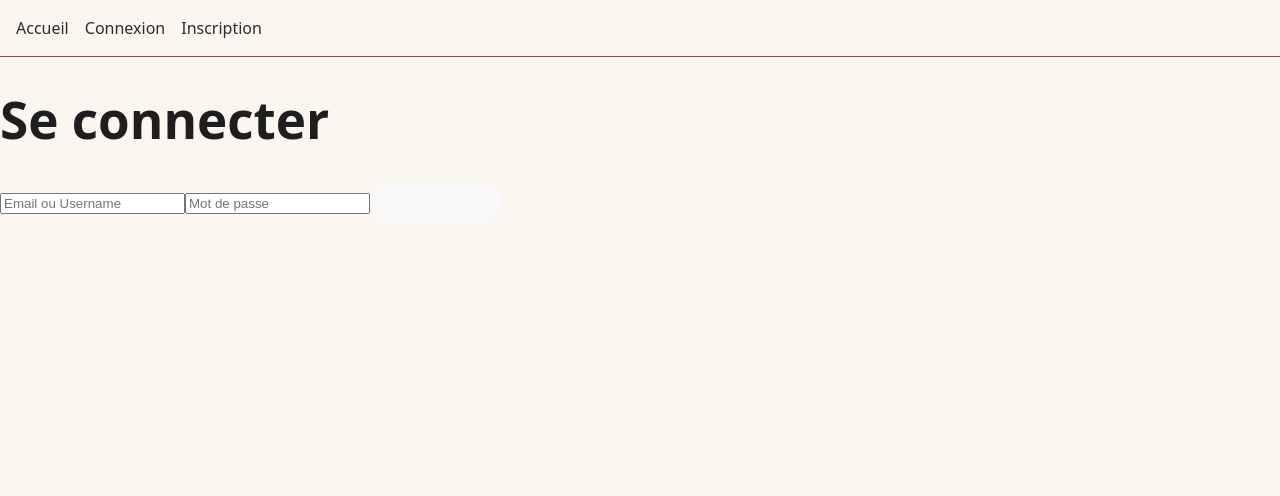
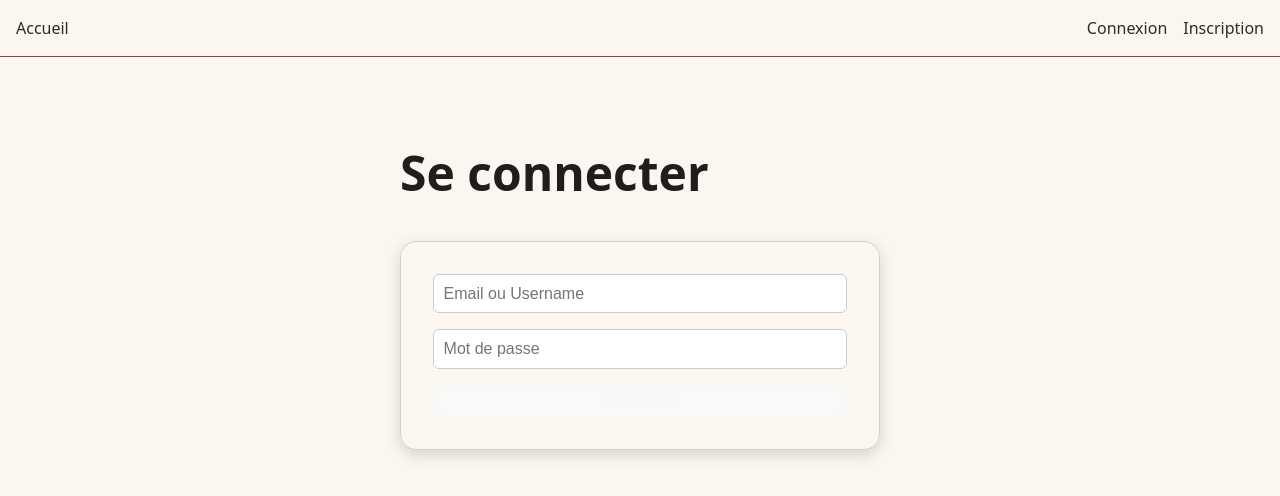
Before and after one commit to melody-ste/social-network, a React (Vite) app: page /login in a window 1280 px wide. Shown: the top 496 px of the page. Built offline with nearby package versions, Linux system fonts and the light colour scheme.

Commit message:
global css on every page

```diff
--- a/src/App.css
+++ b/src/App.css
@@ -1,12 +1,45 @@
+/* COMPONENTS */
+.container {
+ margin: 5rem 25rem;
+}
+
 .card {
   padding: 2em;
+  border: 1px solid rgba(0, 0, 0, 0.15);
+  border-radius: 1rem;
+  box-shadow: rgba(0, 0, 0, 0.15) 0px 5px 15px;
+}
+
+.card form {
+  display: flex;
+  flex-direction: column;
+  gap: 1rem;
+  max-width: 450px;
+  margin: 0 auto;
+}
+
+.card input,
+.card textarea {
+  padding: 0.6rem;
+  border: 1px solid #ccc;
+  border-radius: 6px;
+  font-size: 1rem;
+}
+
+.card input:focus,
+.card textarea:focus {
+  outline: none;
+  border-color: var(--color-hover);
+  box-shadow: 0 0 5px rgba(99, 28, 39, 0.5);
 }
 
 /* NAVBAR */
+
 nav {
   padding: 1rem;
   border-bottom: 1.5px solid var(--color-hover);
   display: flex;
+  justify-content: space-between;
   align-items: center;
 }
 
--- a/src/components/Navbar.jsx
+++ b/src/components/Navbar.jsx
@@ -22,6 +22,8 @@ const Navbar = () => {
         <li>
           <Link to="/">Accueil</Link>
         </li>
+      </ul>
+      <ul>
         {!token ? (
           <>
             <li>
--- a/src/index.css
+++ b/src/index.css
@@ -1,5 +1,5 @@
 :root {
-  font-family: system-ui, Avenir, Helvetica, Arial, sans-serif;
+  font-family: system-ui, Helvetica, Arial, sans-serif;
   line-height: 1.5;
   font-weight: 400;
 
@@ -25,19 +25,26 @@ a:hover {
 }
 
 body {
-margin: 0;
+  margin: 0;
 }
 
 h1 {
-  font-size: 3.2em;
-  line-height: 1.1;
+  font-size: 3em;
+}
+
+h2 {
+  font-size: 2.5em;
+}
+
+h3 {
+  font-size: 2em;
 }
 
 button {
   border-radius: 20px;
   border: 1px solid transparent;
   padding: 0.5em 1em;
-  font-size: 1em;
+  font-size: 0.8em;
   font-weight: 500;
   font-family: inherit;
   color: var(--color-background);
--- a/src/pages/Home.jsx
+++ b/src/pages/Home.jsx
@@ -128,7 +128,7 @@ const Home = () => {
 
   if (!token) {
     return (
-      <div>
+      <div className="container">
         <h1>Bienvenue sur My Network</h1>
         <p>
           Ce site est un entraînement à React, à la gestion d’état global et aux tokens. L’objectif est de mettre en pratique l’authentification et le routage pour créer un petit réseau social.
@@ -138,9 +138,9 @@ const Home = () => {
   }
 
   return (
-    <div>
+    <div className="container">
       <h1>Accueil</h1>
-
+      <div className="card">
         <form onSubmit={handleCreatePost}>
           <input
             type="text"
@@ -150,9 +150,11 @@ const Home = () => {
           />
           <button type="submit">post</button>
         </form>
+      </div>
 
       <h2>Posts</h2>
       {posts.map((post) => (
+        <div className="card">
           <div key={post.id}>
             <p>{post.text}</p>
             <p>
@@ -166,6 +168,7 @@ const Home = () => {
               <button onClick={() => handleDeletePost(post.id)}>Supprimer</button>
             )}
           </div>
+        </div>
       ))}
     </div>
   );
--- a/src/pages/Login.jsx
+++ b/src/pages/Login.jsx
@@ -31,8 +31,9 @@ const Login = () => {
   };
 
   return (
-    <div>
+    <div className="container">
       <h1>Se connecter</h1>
+      <div className="card">
         <form onSubmit={handleLogin}>
           <input
             type="text"
@@ -49,6 +50,7 @@ const Login = () => {
           <button type="submit">Se connecter</button>
         </form>
       </div>
+    </div>
   );
 };
 
--- a/src/pages/Profile.jsx
+++ b/src/pages/Profile.jsx
@@ -81,14 +81,16 @@ const Profile = () => {
   if (!user) return <p>Vous devez être connecté pour voir cette page.</p>;
 
   return (
-   <div>
+   <div className="container">
       <h1>Mon Profil</h1>
-
+      <div className="card">
+        <h3>{user.username}</h3>
         <p><strong>Email :</strong> {user.email}</p>
-      <p><strong>Username :</strong> {user.username}</p>
         <p><strong>Description :</strong> {user.description || "Aucune description"}</p>
+      </div>
 
       <h2>Modifier mon profil</h2>
+      <div className="card">
         <form onSubmit={handleUpdate}>
           <input
             type="text"
@@ -104,6 +106,7 @@ const Profile = () => {
           <button type="submit">Mettre à jour</button>
         </form>
       </div>
+   </div>
   );
 };
 
--- a/src/pages/Register.jsx
+++ b/src/pages/Register.jsx
@@ -34,8 +34,9 @@ const Register = () => {
   };
 
   return (
-    <div>
+    <div className="container">
       <h1>S'inscrire</h1>
+      <div className="card">
         <form onSubmit={handleRegister}>
           <input
             type="text"
@@ -58,6 +59,7 @@ const Register = () => {
           <button type="submit">S'inscrire</button>
         </form>
       </div>
+    </div>
   );
 };
 
```
Lines whose indentation alone changed are shown as unchanged.
